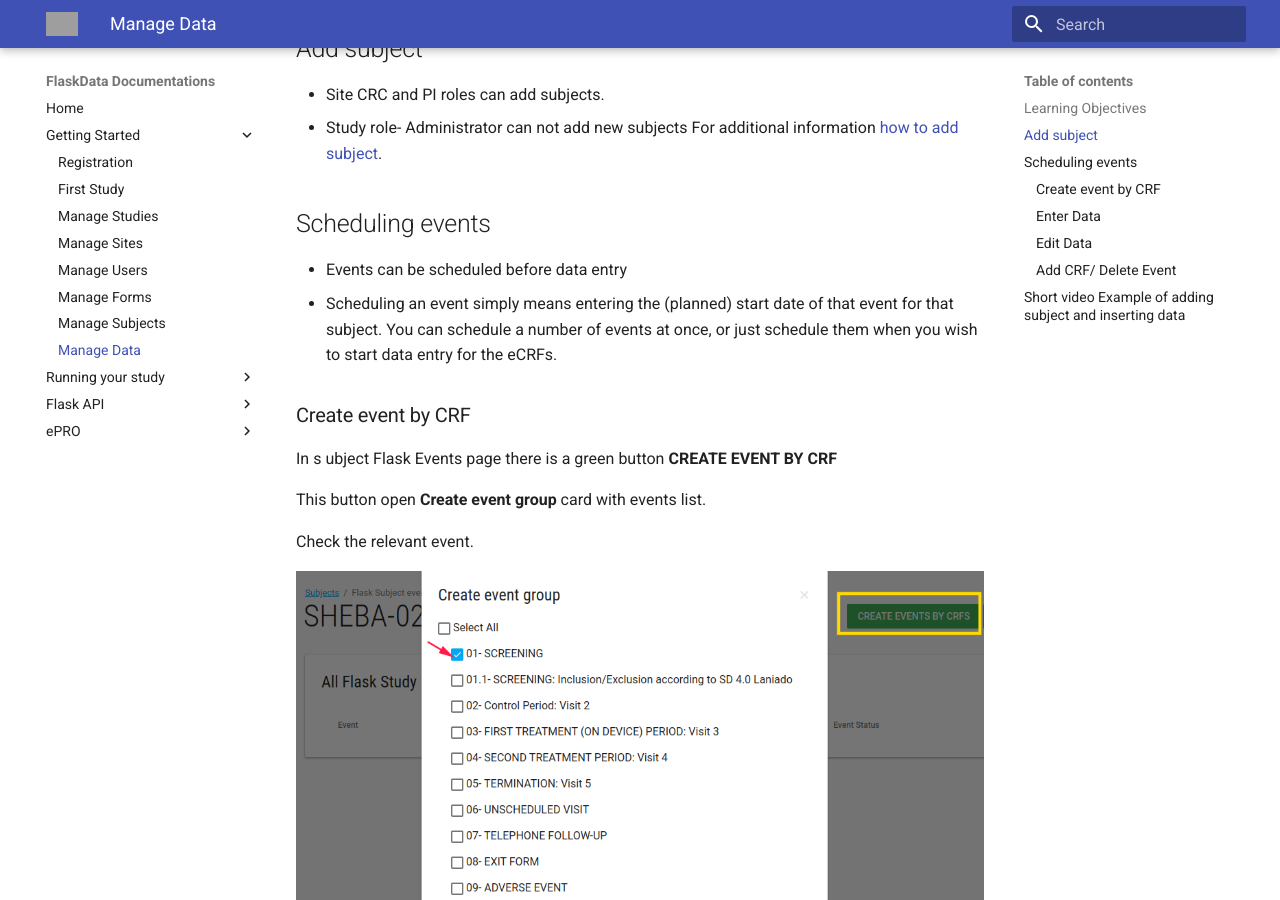
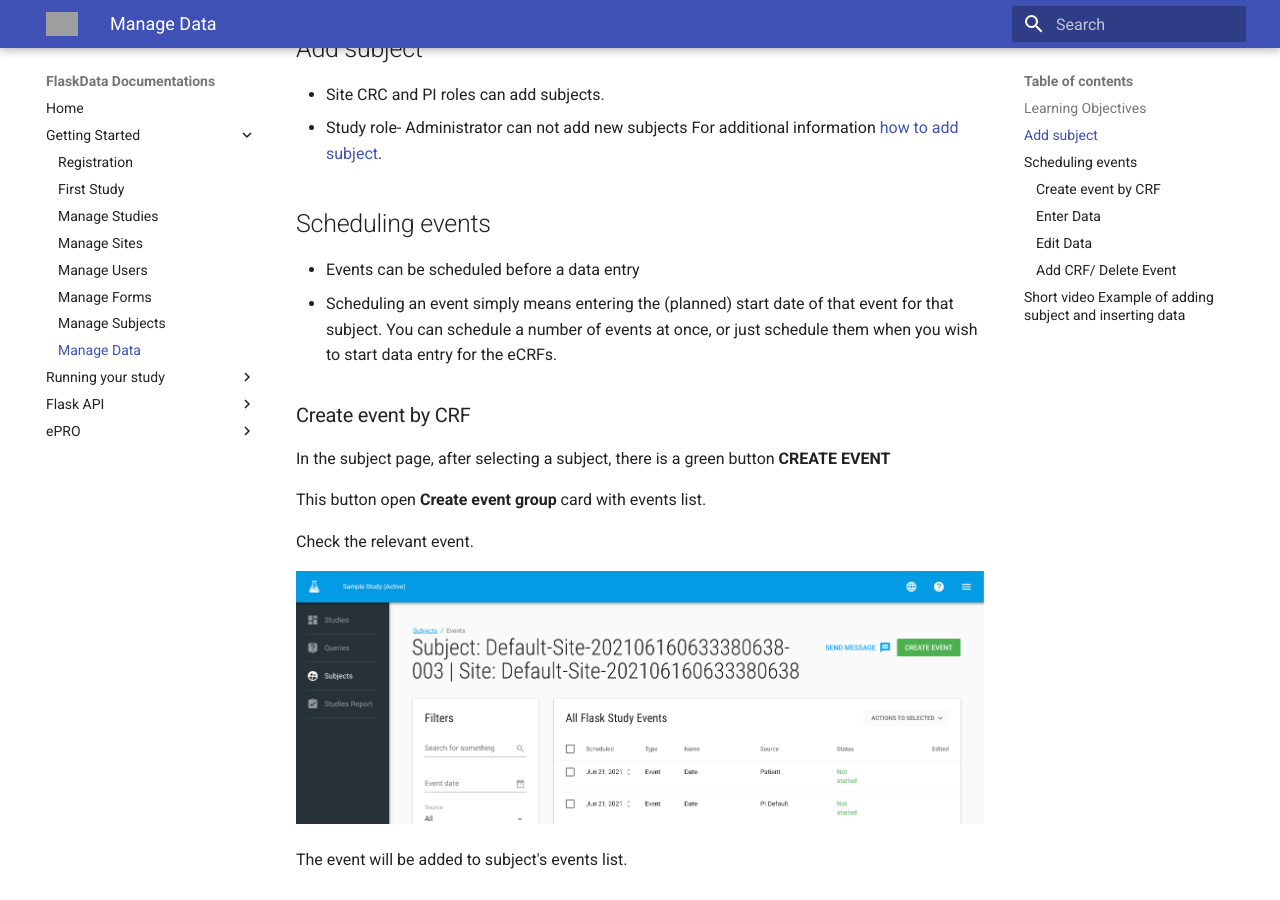
Before and after one commit to onlyjazz/flask-docs, an MkDocs documentation site: the page built from docs/manage_data.md, in a window 1280 px wide and 900 px high, scrolled down 445 px. Built offline with MkDocs 1.6.1 and Material for MkDocs 9.7.7, drawn with Linux system fonts in a browser that asks for light colours; grey boxes are pictures that could not be loaded.

Commit message:
updating manage_data create event documentation

```diff
--- a/docs/manage_data.md
+++ b/docs/manage_data.md
@@ -13,18 +13,18 @@
 For additional information [how to add subject](./manage_subjects.md#add-subject).
 
 ##Scheduling events
-* Events can be scheduled before data entry
+* Events can be scheduled before a data entry
 * Scheduling an event simply means entering the (planned) start date of that event for that subject.
   You can schedule a number of events at once, or just schedule them when you wish to start data entry for the eCRFs.
 
 ###Create event by CRF
-In s ubject Flask Events page there is a green button **CREATE EVENT BY CRF**
+In the subject page, after selecting a subject, there is a green button **CREATE EVENT**
 
 This button open **Create event group** card with events list.
 
 Check the relevant event.
 
-![Screenshot](img/subjects/flask_events_create_event.PNG)
+![Screenshot](img/newManageData/subjectEventCreateEvent.png)
 
 The event will be added to subject's events list.
 
```
Also changed, not shown: docs/img/newManageData/subjectEventCreateEvent.png (added).
